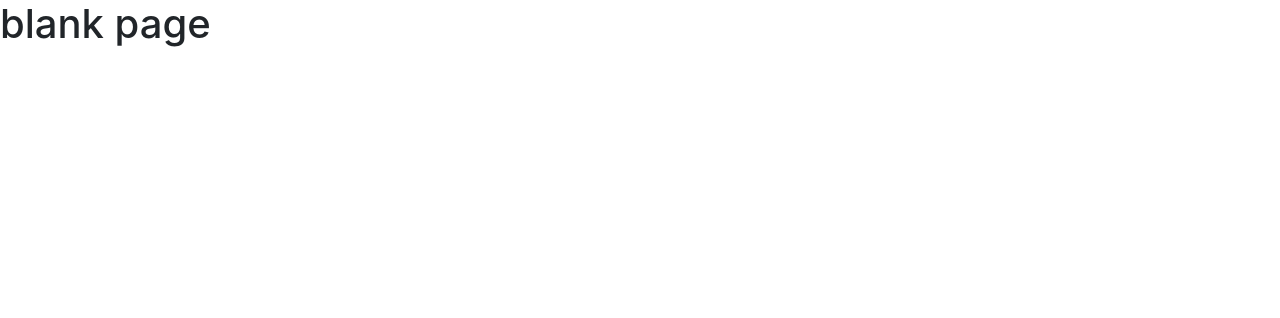
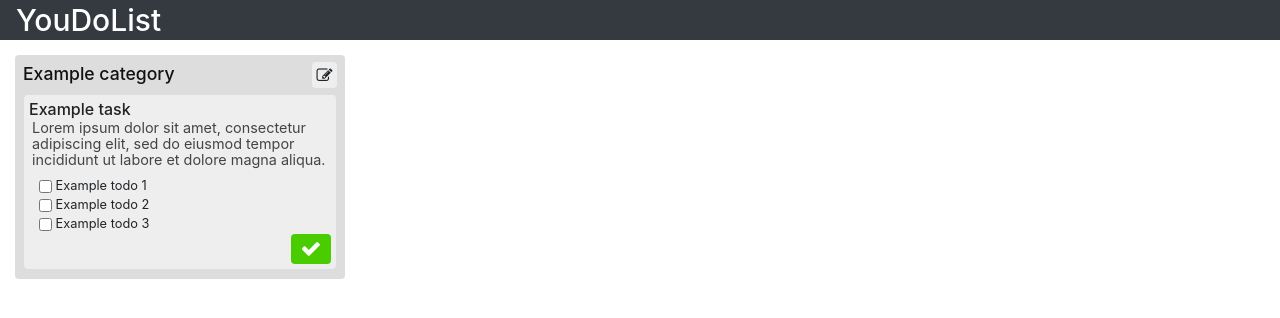
Before and after one commit to Smokovsky/youdolist, an Angular app: page / in a window 1280 px wide. Shown: the top 318 px of the page. Built offline with nearby package versions, Linux system fonts and the light colour scheme.

Commit message:
added raw board layout

```diff
--- a/src/app/app.component.css
+++ b/src/app/app.component.css
@@ -0,0 +1,144 @@
+@import url('https://fonts.googleapis.com/css?family=Roboto&display=swap');
+
+body{
+	font-size: 18px;
+}
+.appBackground{
+	height: calc(100vh - 40px);
+	padding: 15px;
+    margin: 0;
+    overflow: auto;
+    white-space: nowrap;
+    background: #FFF;
+}
+.navbar-dark{
+	height: 40px;
+	flex-wrap: nowrap;
+    background: #282828;
+    color: #FFF;
+}
+.categoryWrapper{
+	display: inline-block;
+	width: 330px;
+	height: 100%;
+    margin-right: 4px;
+    vertical-align: top;
+}
+.categoryContent{
+    display: flex;
+    flex-flow: column;
+    max-height: 100%;
+    padding: 5px;
+    white-space: normal;
+    border-radius: 0.25rem;
+    background: #DDD;
+}
+.categoryHeader{
+    display: flex;
+    position: relative;
+    flex: 0 0 auto;
+    flex-flow: column;
+    padding: 3px;
+}
+.categoryTitle{
+    max-width: calc(100% - 30px);
+}
+.categoryMenuBtn{
+    position: absolute;
+    width: 25px;
+    padding: 0;
+    right: 3px;
+    top: 2px;
+    vertical-align: top;
+    background: #EEE;
+}
+.taskList{
+    flex: 1 1 auto;
+    flex-flow: column;
+    padding: 0 4px;
+    overflow-x: hidden;
+    overflow-y: auto;
+}
+.task{
+    width: 100%;
+    min-height: 40px;
+    padding: 5px;
+    margin-bottom: 5px;
+    border-radius: 0.25rem;
+    background: #EEE;
+}
+.taskName{
+    min-height: 20px;
+}
+.taskDescription{
+    padding: 0 3px;
+}
+.todoList{
+    padding: 0 10px;
+    margin-top: 8px;
+    font-size: 0.8rem;
+}
+.todoList ul{
+    padding: 0;
+    margin: 0;
+    list-style: none;
+}
+.todoList input[type=checkbox],
+.todoList input[type=radio] {
+    vertical-align: text-bottom;
+}
+.taskControls{
+    position: relative;
+    min-height: 30px;
+}
+.taskDoneBtn{
+    position: absolute;
+    width: 40px;
+    padding: 0;
+    right: 0;
+    font-size: 1.3rem;
+    line-height: 1.8rem;
+    color: #FFF;
+    background: #4acd00;
+}
+
+/* Font styles */
+
+.navbar h1{
+    padding-top: 7px;
+    font-size: 30px;
+}
+.categoryHeader h2{
+    font-size: 1.1rem;
+    color: #111;
+}
+.taskName h3{
+    margin: 0;
+    font-size: 1rem;
+    color: #222;
+}
+.taskDescription p{
+    padding: 0;
+    margin: 0;
+    font-size: 0.9rem;
+    line-height: 1rem;
+    color: #444;
+}
+
+/* Scrollbar styles */
+
+.taskList::-webkit-scrollbar {
+    width: 8px;
+}
+.taskList::-webkit-scrollbar-track {
+    border-radius: 0.25rem;
+    box-shadow: inset 0 0 2px #666;
+    background: #DDD;
+}
+.taskList::-webkit-scrollbar-thumb {
+    border-radius: 10px;
+    background: #444;
+}
+.taskList::-webkit-scrollbar-thumb:hover {
+    background: #555;
+}
--- a/src/app/app.component.html
+++ b/src/app/app.component.html
@@ -1,2 +1,43 @@
-<h1>blank page</h1>
+<nav class="navbar navbar-expand-sm bg-dark navbar-dark">
+    <h1>YouDoList</h1>
+</nav>
+
+<div class="container-fluid appBackground">
+    <div class="categoryWrapper rounded">
+        <div class="categoryContent">
+            <div class="categoryHeader">
+                <div class="categoryTitle">
+                    <h2>Example category</h2>
+                </div>
+                <button class="btn categoryMenuBtn">
+                    <i class="fa fa-edit"></i>
+                </button>
+            </div>
+            <div class="taskList">
+                <div class="task">
+                    <div class="taskName">
+                        <h3>Example task</h3>
+                    </div>
+                    <div class="taskDescription">
+                        <p>Lorem ipsum dolor sit amet, consectetur adipiscing elit, sed do eiusmod tempor incididunt ut labore et dolore magna aliqua.</p>
+                    </div>
+                    <div class="todoList">
+                        <ul>
+                            <li><input type="checkbox" name="" value=""> Example todo 1</li>
+                        </ul>
+                        <ul>
+                            <li><input type="checkbox" name="" value=""> Example todo 2</li>
+                        </ul>
+                        <ul>
+                            <li><input type="checkbox" name="" value=""> Example todo 3</li>
+                        </ul>
+                    </div>
+                    <div class="taskControls">
+                        <button class="btn taskDoneBtn"><i class="fa fa-check"></i></button>
+                    </div>
+                </div>
+            </div>
+        </div>
+    </div>
+</div>
 <router-outlet></router-outlet>
```
